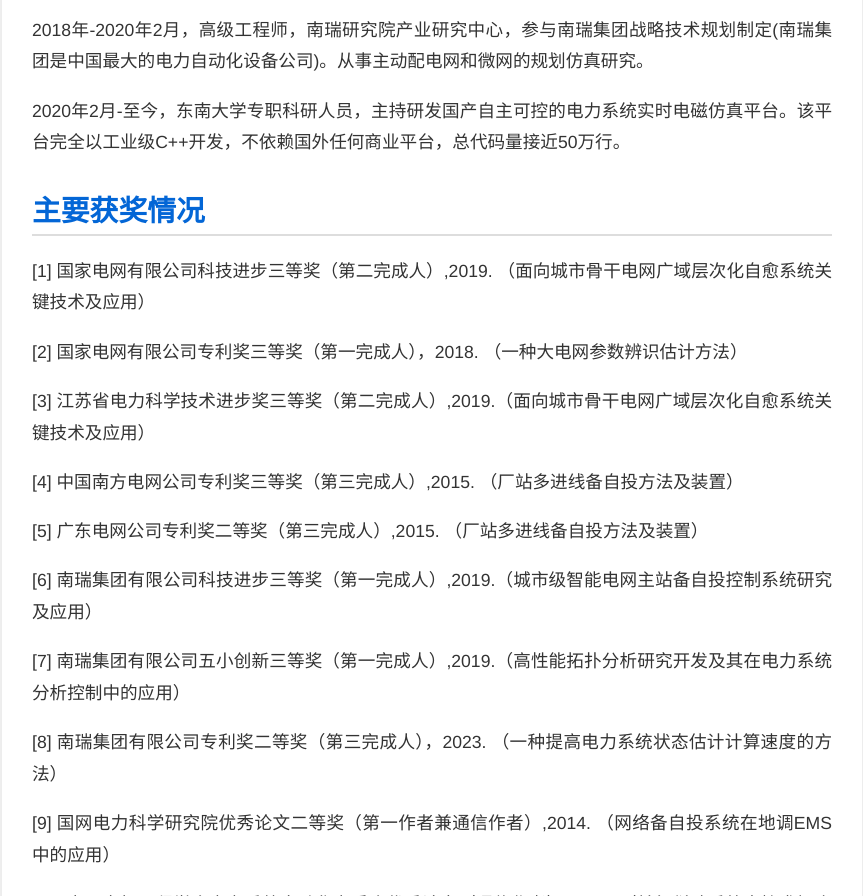
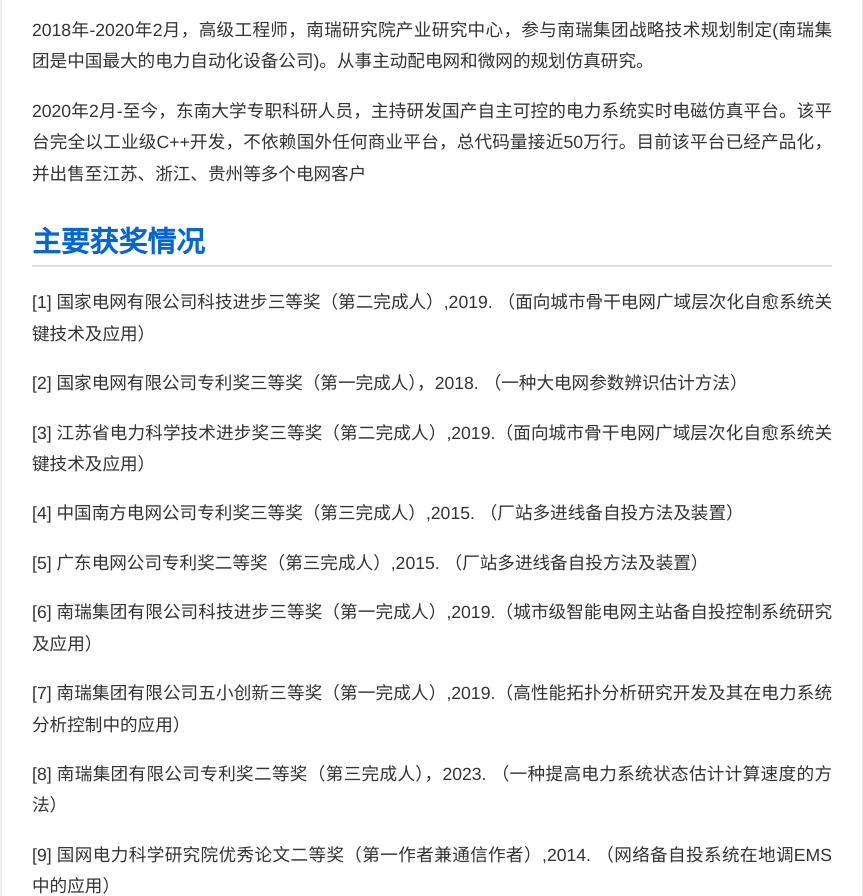
Before and after one commit to zoudehupowersystem/zoudehu.github.io, a plain HTML site: page index.html in a window 1280 px wide. Shown: the part 2188-3084 px from the top of the page, without its empty margins (208-1071 px from the left). Drawn offline with Linux system fonts and the light colour scheme.

Commit message:
Update index.html

```diff
--- a/index.html
+++ b/index.html
@@ -174,7 +174,7 @@
                 <p>2013年至2017年，工程师、高工，国电南瑞科技股份有限公司（系统研发中心），从事电网调度自动化系统D5000的研究与开发。其中第2完成人身份的项目《面向城市骨干电网广域层次化自愈系统关键技术及应用》被中国电机工程学会鉴定为“成果整体达到国际领先水平”。</p>
                 <p>根据国电南瑞科技股份有限公司财务统计，本人主持研发的部分产品新增销售额11104.15万元，新增利润3822万元。</p>
                 <p>2018年-2020年2月，高级工程师，南瑞研究院产业研究中心，参与南瑞集团战略技术规划制定(南瑞集团是中国最大的电力自动化设备公司)。从事主动配电网和微网的规划仿真研究。</p>
-                <p>2020年2月-至今，东南大学专职科研人员，主持研发国产自主可控的电力系统实时电磁仿真平台。该平台完全以工业级C++开发，不依赖国外任何商业平台，总代码量接近50万行。</p>
+                <p>2020年2月-至今，东南大学专职科研人员，主持研发国产自主可控的电力系统实时电磁仿真平台。该平台完全以工业级C++开发，不依赖国外任何商业平台，总代码量接近50万行。目前该平台已经产品化，并出售至江苏、浙江、贵州等多个电网客户</p>
             </div>
 
             <!-- Awards -->
```
